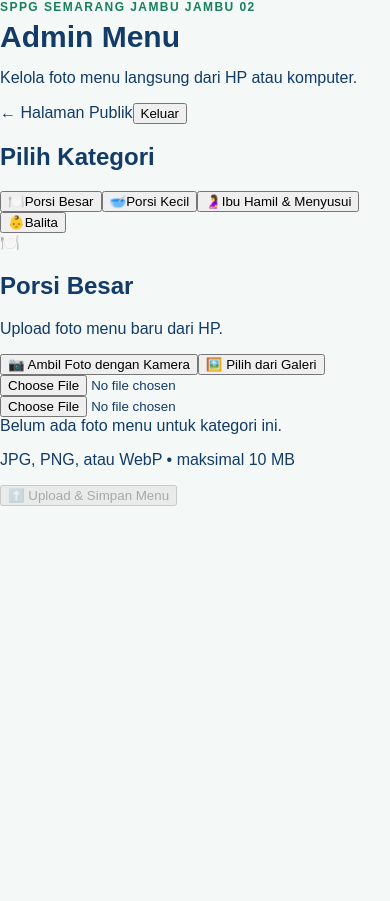
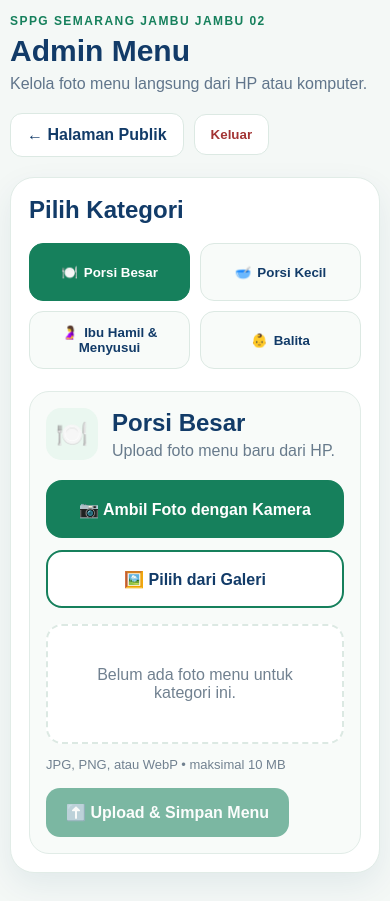
Before and after one commit to sppgkelurahanjambu-cyber/menu-qr-sppg, a Next.js app: page /admin in a window 390 px wide. Before the commit the page ends 844 px from the top, so only its background shows below. Built offline with nearby package versions, Linux system fonts and the light colour scheme; no server answers; the database is empty.

Commit message:
style mobile admin upload and login pages

```diff
--- a/app/globals.css
+++ b/app/globals.css
@@ -16,13 +16,8 @@ a { color: inherit; text-decoration: none; }
 .container { width: min(1080px, 100%); margin: 0 auto; }
 
 .header {
-  display: flex;
-  align-items: center;
-  gap: 20px;
-  padding: 24px;
-  background: white;
-  border-radius: 24px;
-  box-shadow: 0 10px 30px rgba(18, 59, 104, .08);
+  display: flex; align-items: center; gap: 20px; padding: 24px;
+  background: white; border-radius: 24px; box-shadow: 0 10px 30px rgba(18, 59, 104, .08);
   border: 1px solid #e1ece7;
 }
 .logoBox { width: 92px; height: 92px; display: grid; place-items: center; flex: 0 0 92px; }
@@ -33,17 +28,13 @@ h1 { margin: 0; font-size: clamp(30px, 6vw, 48px); line-height: 1.05; }
 .subtitle { margin: 10px 0 0; color: #60758b; font-size: 16px; }
 
 .cards { display: grid; grid-template-columns: repeat(2, minmax(0, 1fr)); gap: 16px; margin-top: 20px; }
-.card {
-  display: flex; align-items: center; gap: 16px; min-height: 118px; padding: 20px;
-  background: white; border: 1px solid #e1ece7; border-radius: 20px;
-  box-shadow: 0 8px 24px rgba(18, 59, 104, .06);
-  transition: transform .18s ease, box-shadow .18s ease;
-}
+.card { display: flex; align-items: center; gap: 16px; min-height: 118px; padding: 20px; background: white; border: 1px solid #e1ece7; border-radius: 20px; box-shadow: 0 8px 24px rgba(18, 59, 104, .06); transition: transform .18s ease, box-shadow .18s ease; }
 .card:hover { transform: translateY(-3px); box-shadow: 0 14px 30px rgba(18, 59, 104, .10); }
 .icon { width: 58px; height: 58px; border-radius: 17px; display: grid; place-items: center; background: #eaf7f0; font-size: 30px; flex: 0 0 58px; }
 .cardContent { flex: 1; }
 .card h2 { margin: 0; font-size: 20px; }
 .card p { margin: 7px 0 0; color: #687b8c; font-size: 14px; line-height: 1.4; }
+.photoStatus { display: inline-block; margin-top: 8px; color: #16805c; font-size: 12px; font-weight: 700; }
 .arrow { font-size: 26px; color: #16805c; }
 
 .qrSection { margin-top: 28px; padding: 26px; background: white; border: 1px solid #e1ece7; border-radius: 24px; box-shadow: 0 10px 30px rgba(18, 59, 104, .07); }
@@ -60,6 +51,55 @@ footer { text-align: center; padding: 24px 0 0; color: #718190; font-size: 13px;
 footer p { margin: 0 0 8px; font-weight: 700; }
 .adminLink { font-size: 12px; color: #16805c; }
 
+/* Admin */
+.admin-page { min-height: 100vh; padding: 24px 16px 48px; }
+.admin-header { width: min(1000px, 100%); margin: 0 auto 20px; display: flex; justify-content: space-between; align-items: center; gap: 20px; }
+.admin-header h1 { font-size: clamp(30px, 5vw, 44px); }
+.admin-header p:not(.eyebrow) { margin: 8px 0 0; color: #60758b; }
+.admin-header-actions { display: flex; align-items: center; gap: 10px; flex-wrap: wrap; justify-content: flex-end; }
+.back-button, .logout-button { border: 0; border-radius: 12px; padding: 12px 16px; font-weight: 800; cursor: pointer; background: white; color: #123b68; border: 1px solid #dce9e3; }
+.logout-button { color: #a33434; }
+.admin-panel { width: min(1000px, 100%); margin: 0 auto; background: white; border: 1px solid #e1ece7; border-radius: 24px; padding: 24px; box-shadow: 0 12px 32px rgba(18, 59, 104, .08); }
+.admin-panel > h2 { margin-top: 0; }
+.category-buttons { display: grid; grid-template-columns: repeat(4, minmax(0, 1fr)); gap: 10px; }
+.category-button { min-height: 58px; border: 1px solid #dce9e3; background: #f8fbf9; border-radius: 14px; cursor: pointer; font-weight: 800; color: #123b68; padding: 10px; }
+.category-button span { margin-right: 6px; }
+.category-button.active { background: #16805c; color: white; border-color: #16805c; }
+.menu-editor { margin-top: 22px; padding: 22px; background: #f8fbf9; border: 1px solid #e1ece7; border-radius: 20px; }
+.editor-title { display: flex; align-items: center; gap: 14px; margin-bottom: 20px; }
+.editor-title h2 { margin: 0; }
+.editor-title p { margin: 5px 0 0; color: #687b8c; }
+.editor-icon { width: 52px; height: 52px; border-radius: 15px; background: #eaf7f0; display: grid; place-items: center; font-size: 26px; flex: 0 0 52px; }
+.mobile-upload-buttons { display: grid; grid-template-columns: 1fr 1fr; gap: 12px; margin: 12px 0 16px; }
+.upload-choice { min-height: 64px; border: 2px solid #16805c; border-radius: 16px; background: white; color: #123b68; font-size: 16px; font-weight: 800; cursor: pointer; padding: 12px; }
+.upload-choice.camera { background: #16805c; color: white; }
+.upload-choice:disabled { opacity: .6; cursor: not-allowed; }
+.hidden-file-input { position: absolute; width: 1px; height: 1px; opacity: 0; pointer-events: none; }
+.selected-file { margin: 0 0 12px; color: #426075; font-size: 14px; overflow-wrap: anywhere; }
+.image-preview { margin-top: 16px; padding: 10px; background: white; border: 1px solid #dce9e3; border-radius: 16px; text-align: center; }
+.image-preview img { display: block; width: 100%; max-height: 600px; object-fit: contain; border-radius: 10px; }
+.empty-photo { margin-top: 16px; padding: 40px 20px; text-align: center; border: 2px dashed #dce9e3; border-radius: 16px; color: #718190; background: white; }
+.upload-info { color: #718190; font-size: 13px; }
+.editor-actions { display: flex; align-items: center; gap: 12px; flex-wrap: wrap; margin-top: 16px; }
+.save-button { border: 0; border-radius: 14px; padding: 15px 20px; background: #16805c; color: white; font-size: 16px; font-weight: 800; cursor: pointer; }
+.save-button:disabled { opacity: .55; cursor: not-allowed; }
+.save-message { color: #426075; font-size: 14px; overflow-wrap: anywhere; }
+
+/* Admin login */
+.admin-login-page { min-height: 100vh; display: grid; place-items: center; padding: 20px; background: linear-gradient(180deg, #edf8f2 0%, #f4f8f6 100%); }
+.admin-login-card { width: min(440px, 100%); background: white; border: 1px solid #e1ece7; border-radius: 24px; padding: 30px; box-shadow: 0 18px 50px rgba(18, 59, 104, .12); text-align: center; }
+.admin-login-logo { width: 64px; height: 64px; display: grid; place-items: center; margin: 0 auto 14px; border-radius: 18px; background: #eaf7f0; font-size: 30px; }
+.admin-login-card h1 { font-size: 34px; }
+.admin-login-subtitle { color: #687b8c; line-height: 1.5; margin: 10px 0 22px; }
+.admin-login-form { text-align: left; display: grid; gap: 9px; }
+.admin-login-form label { font-weight: 800; font-size: 14px; }
+.admin-login-form input { width: 100%; height: 50px; border: 1px solid #cdded7; border-radius: 12px; padding: 0 14px; font-size: 16px; outline: none; }
+.admin-login-form input:focus { border-color: #16805c; box-shadow: 0 0 0 3px rgba(22, 128, 92, .12); }
+.login-button { height: 52px; margin-top: 8px; border: 0; border-radius: 13px; background: #16805c; color: white; font-size: 16px; font-weight: 800; cursor: pointer; }
+.login-button:disabled { opacity: .6; cursor: not-allowed; }
+.login-error { color: #b22e2e; font-size: 14px; margin: 8px 0 0; text-align: center; }
+.login-back { display: inline-block; margin-top: 20px; }
+
 @media (max-width: 760px) {
   .home { padding: 14px 12px 28px; }
   .header { padding: 18px; gap: 14px; border-radius: 20px; }
@@ -67,6 +107,11 @@ footer p { margin: 0 0 8px; font-weight: 700; }
   .cards { grid-template-columns: 1fr; }
   .qrSection { padding: 18px 12px; border-radius: 20px; }
   .qrGrid { grid-template-columns: repeat(2, minmax(0, 1fr)); }
+  .admin-header { align-items: flex-start; flex-direction: column; }
+  .admin-header-actions { width: 100%; justify-content: flex-start; }
+  .admin-panel { padding: 18px; }
+  .category-buttons { grid-template-columns: repeat(2, minmax(0, 1fr)); }
+  .menu-editor { padding: 16px; }
 }
 
 @media (max-width: 430px) {
@@ -80,4 +125,8 @@ footer p { margin: 0 0 8px; font-weight: 700; }
   .qrGrid { grid-template-columns: 1fr 1fr; gap: 9px; }
   .qrCard { padding: 10px 5px; }
   .qrCanvasWrap canvas { width: 150px !important; height: 150px !important; }
+  .mobile-upload-buttons { grid-template-columns: 1fr; }
+  .upload-choice { min-height: 58px; }
+  .admin-page { padding: 14px 10px 28px; }
+  .admin-login-card { padding: 24px 18px; }
 }
```
